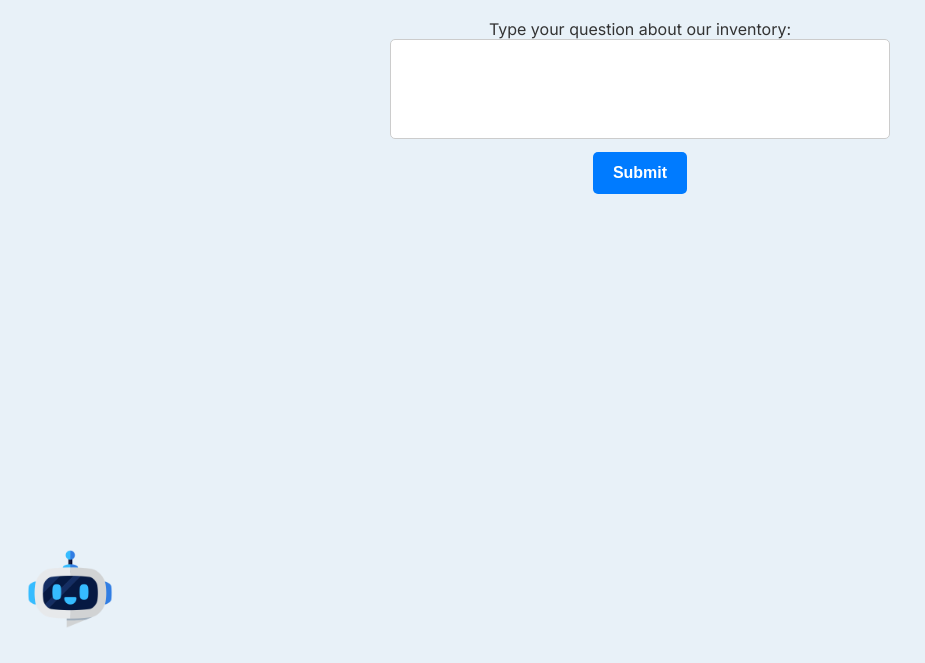
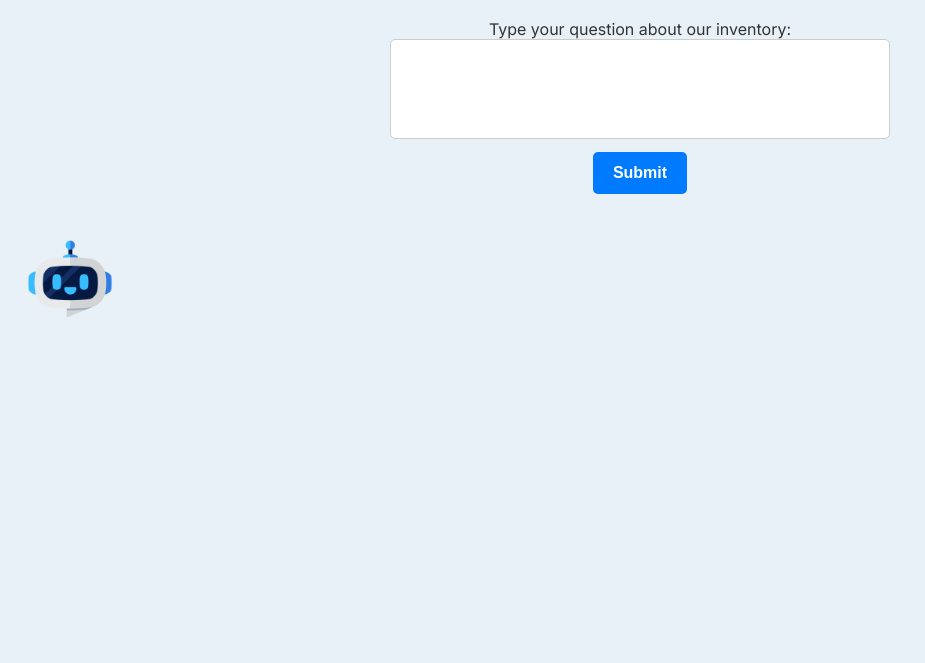
Before and after one commit to Afag-Ramazanova/DE_final_project, a Flask app: page / in a window 1280 px wide. Shown: the part 137-800 px from the top of the page, without its empty margins (0-925 px from the left). Run offline with Flask 3, Linux system fonts and the light colour scheme.

Commit message:
Updates some styling

```diff
--- a/templates/webpage.html
+++ b/templates/webpage.html
@@ -126,12 +126,12 @@
         .small-text {
             font-size: 12px;
             color: #666;
-            position: fixed; /* Fix it at the bottom */
+            position: relative;
             bottom: 10px; /* Adjust the vertical spacing */
             left: 50%; /* Start centering horizontally */
             transform: translateX(-50%); /* Complete horizontal centering */
             text-align: center;
-            background-color: #ffffff;
+            background-color: #e7e4e4;
             padding: 5px 10px; /* Optional: add padding */
             border-radius: 8px; /* Optional: round the edges */
             box-shadow: 0 2px 4px rgba(0, 0, 0, 0.1); /* Optional: slight shadow */
@@ -149,9 +149,10 @@
         }
 
         .icon {
-            position: fixed;
-            bottom: 20px;
+            position: relative;
+            bottom: 12px;
             left: 20px;
+            margin-top: 30px;
         }
 
         .icon img {
```
